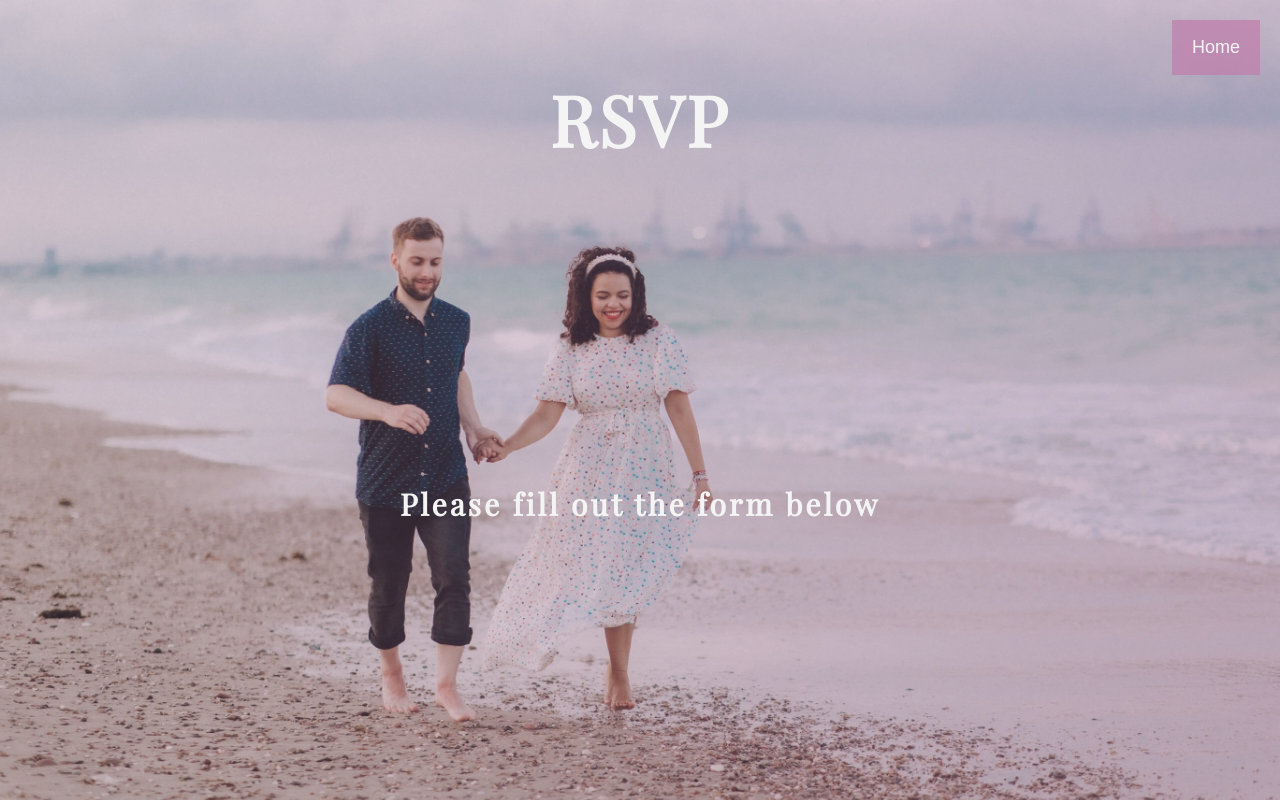
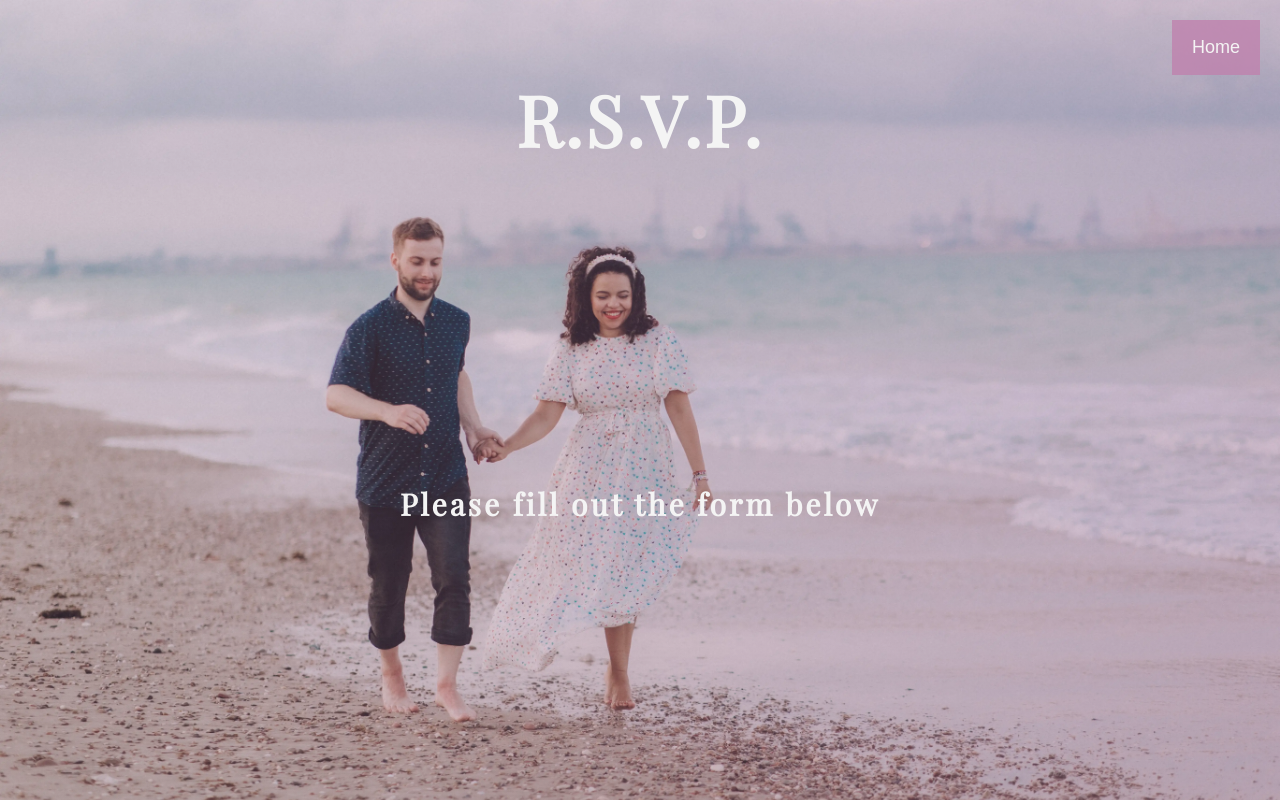
Before and after one commit to jamm3e3333/jb-wedding, a React (Vite) app: page /invitee in a window 1280 px wide. Shown: the top 802 px of the page. Built offline with nearby package versions, Linux system fonts and the light colour scheme.

Commit message:
Fix rsvp name

```diff
--- a/src/components/invitee/header/rsvp.tsx
+++ b/src/components/invitee/header/rsvp.tsx
@@ -1,7 +1,7 @@
 import React from 'react';
 import styles from './rsvp.module.scss';
 const Rsvp: React.FC = () => {
-    return <p className={styles['rsvp']}>RSVP</p>;
+    return <p className={styles['rsvp']}>R.S.V.P.</p>;
 };
 
 export default Rsvp;
```
